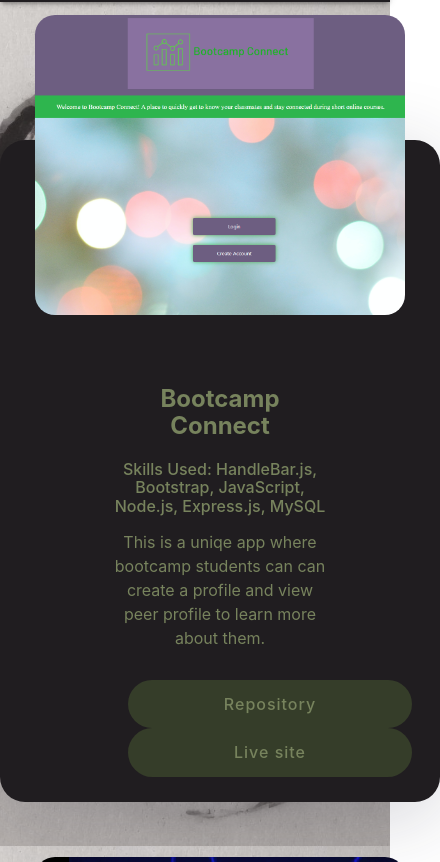
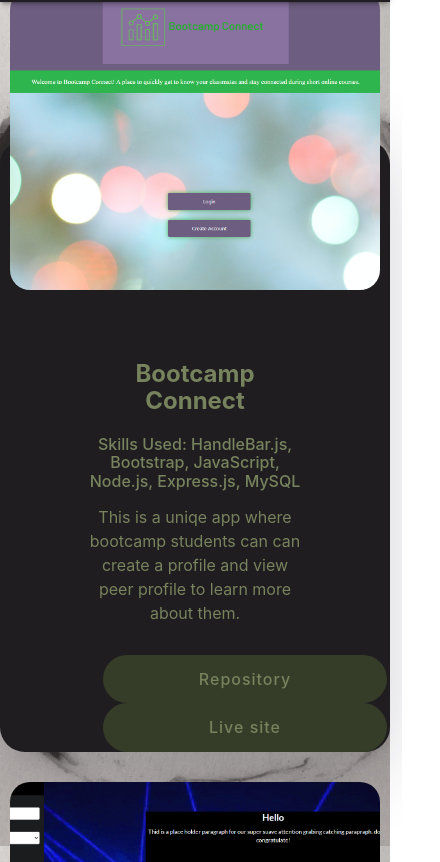
Before and after one commit to MoxUFO/Port_Solidus, a React (Create React App) app: page / in a window 390 px wide. Shown: the part 842-1704 px from the top of the page, 440 px wide, since content can reach past the window. Built offline with nearby package versions, Linux system fonts and the light colour scheme.

Commit message:
adjusted porject card so that it display full width small devices

```diff
--- a/src/assest/css/Projects.css
+++ b/src/assest/css/Projects.css
@@ -7,12 +7,12 @@
 	margin: 30px auto;
 	background: #201D20;
 	box-shadow: 0px 14px 80px rgba(34, 35, 58, 0.2);
-	padding: 25px;
+	/* padding: 25px; */
 	border-radius: 25px;
 	/* height: 400px; */
 	transition: all .3s;
 	@media screen and (max-width: 992px){
-		max-width: 680px;
+		max-width: 445px;
 		height: 400px;
 	}
 	@media screen and (max-width: 768px){
```
